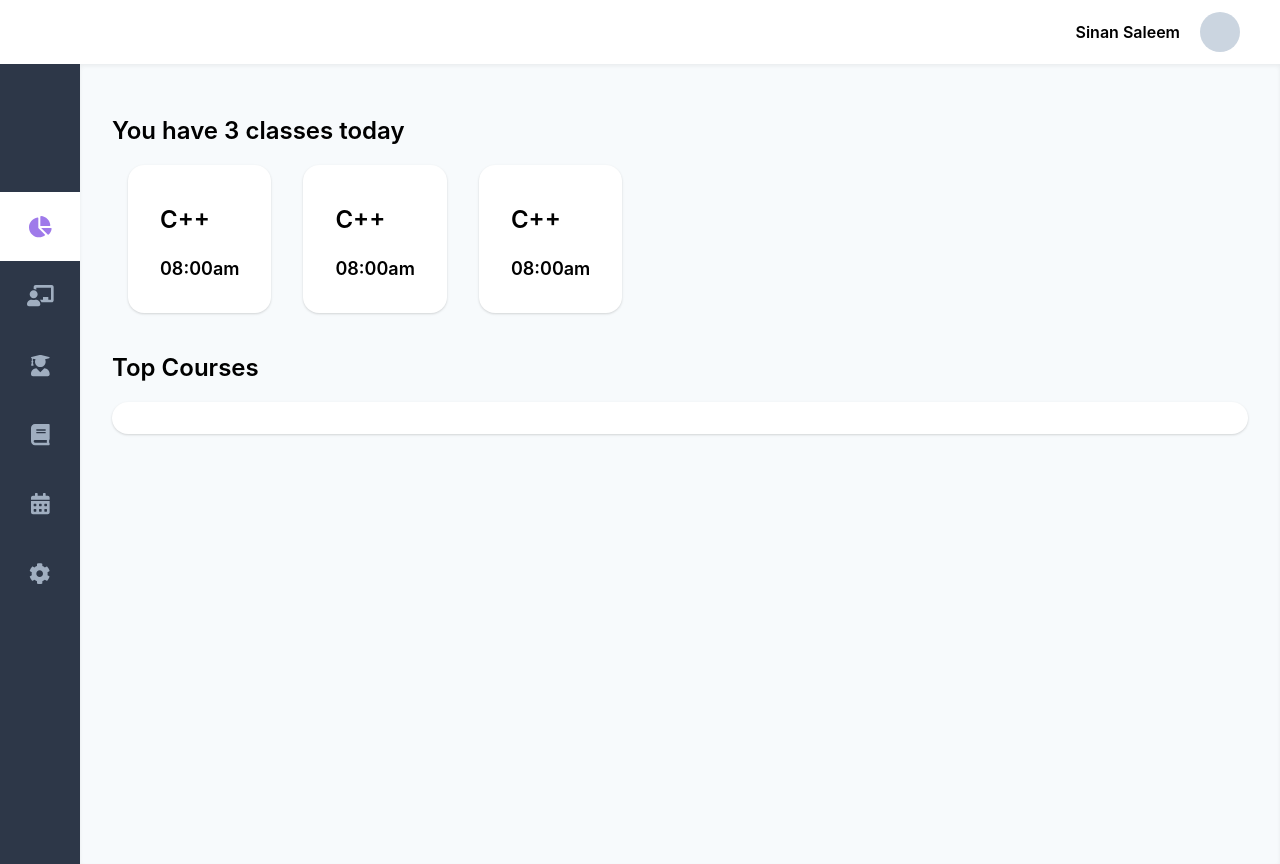
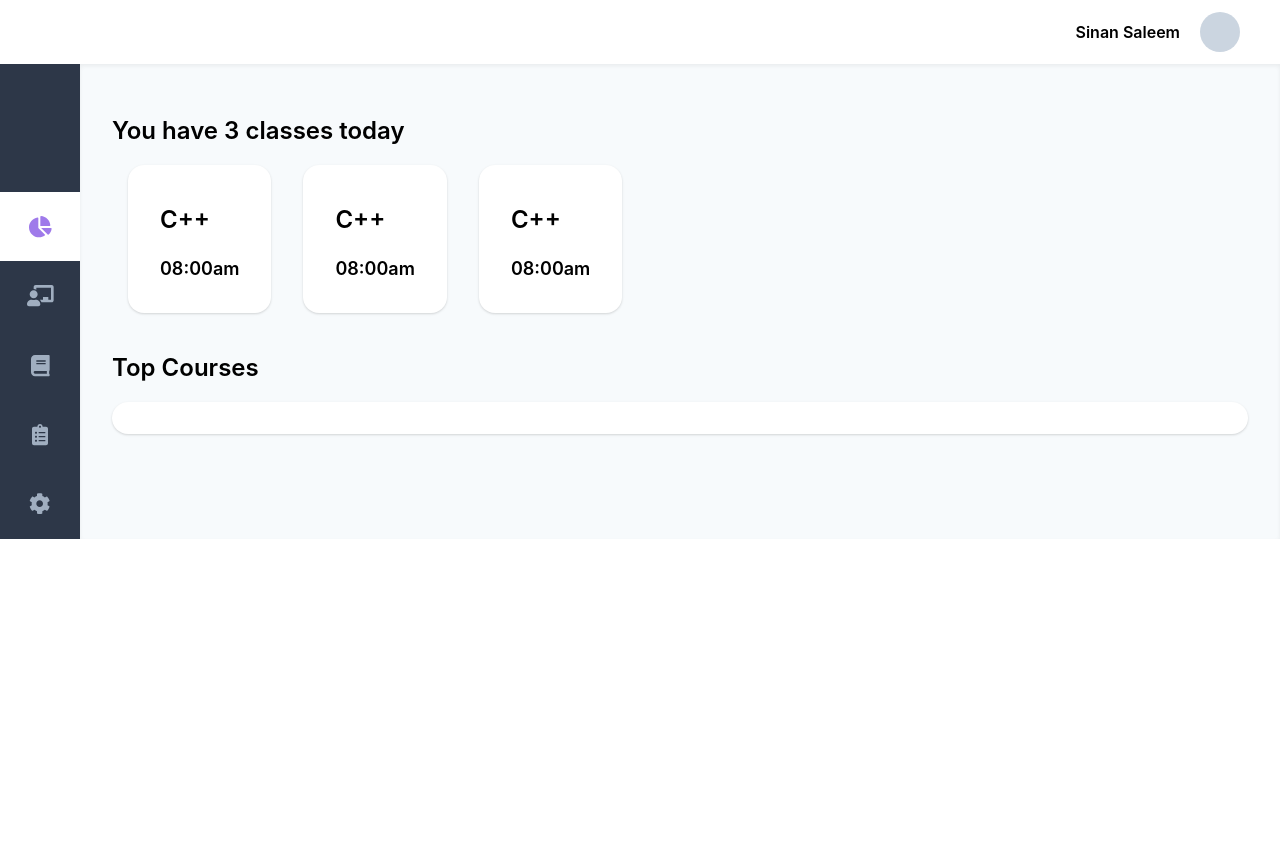
Before and after one commit to f178024/Ustadjee, a Next.js app: page / in a window 1280 px wide. After the commit the page ends 800 px from the top, so only its background shows below. Built offline with nearby package versions, Linux system fonts and the light colour scheme.

Commit message:
removed students page, changed icon

```diff
--- a/components/Menu.js
+++ b/components/Menu.js
@@ -1,15 +1,14 @@
 import { useState } from 'react'
 import {useRouter} from 'next/router'
 import MenuItem from './MenuItem'
-import { faChartPie, faChalkboardTeacher, faBook, faCalendarAlt, faUserGraduate, faCog } from '@fortawesome/free-solid-svg-icons'
+import { faChartPie, faChalkboardTeacher, faBook, faCalendarAlt, faClipboardList, faCog } from '@fortawesome/free-solid-svg-icons'
 
 export default function Menu() {
     const [items, setItems] = useState([
         { name: 'dashboard', link: '/', icon: faChartPie },
         { name: 'class', link: '/class', icon: faChalkboardTeacher },
-        { name: 'students', link: '/students', icon: faUserGraduate },
         { name: 'courses', link: '/courses', icon: faBook },
-        { name: 'quiz', link: '/quiz', icon: faCalendarAlt },
+        { name: 'quiz', link: '/quiz', icon: faClipboardList },
         { name: 'settings', link: '/settings', icon: faCog },
     ])
 
@@ -17,8 +16,8 @@ export default function Menu() {
 
     return (
         <div>
-            <nav>
-                <ul className="p-0 m-0 w-20 flex flex-col pt-32 h-screen bg-gray-800 sm:flex-row sm:w-full sm:h-auto sm:pt-0">
+            <nav className="h-full">
+                <ul className="p-0 m-0 w-20 h-full flex flex-col pt-32 h-full bg-gray-800 sm:flex-row sm:w-full sm:h-auto sm:pt-0">
                     {
                         items.map(
                             item => <MenuItem name={item.name} link={item.link} icon={item.icon} active={router.pathname == item.link}/>
```
